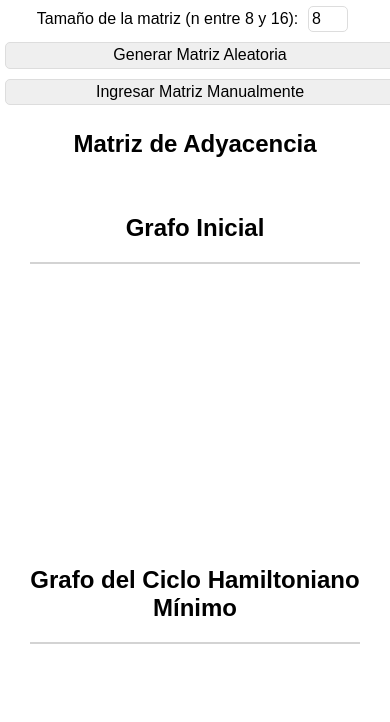
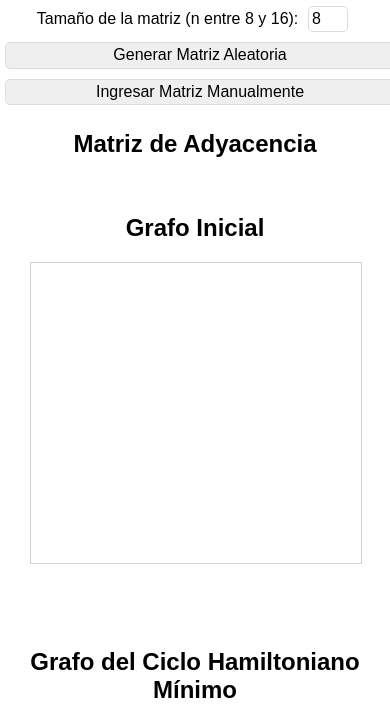
Before and after one commit to kazekeshx/Agente-Viajero, a plain HTML site: page index.html in a window 390 px wide. Shown: the part 116-838 px from the top of the page. Drawn offline with nearby package versions, Linux system fonts and the light colour scheme.

Commit message:
Update style.css

```diff
--- a/style.css
+++ b/style.css
@@ -15,7 +15,9 @@ body {
     width: 100%;
     height: 100%;
     border: 1px solid lightgray;
-    box-sizing: border-box;
+  canvas{
+    height: 500px;
+  }
     /* Ensure padding/border are included in the width/height */
 }
 
@@ -83,6 +85,10 @@ input[type="number"] {
 
 /* Responsive adjustments for smaller screens */
 @media (max-width: 1500px) {
+    #mynetwork,
+#myfinalnetwork{
+    min-height: 300px;
+}
     .grafos {
         flex-direction: column;
         height: auto;
@@ -119,7 +125,7 @@ input[type="number"] {
     }
 
     .grafos .container {
-        height: 250px;
+        height: 10px;
         /* Smaller height for very small screens */
     }
 }
```
